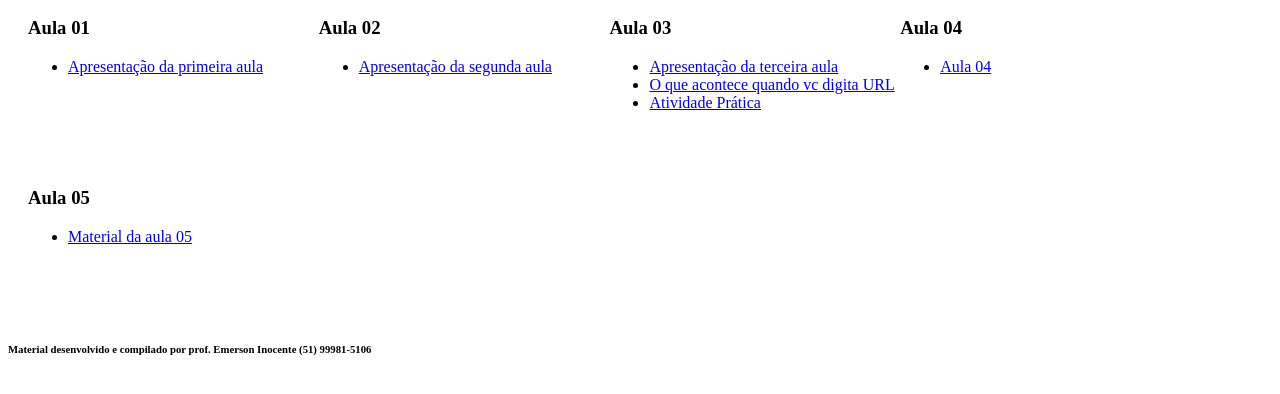
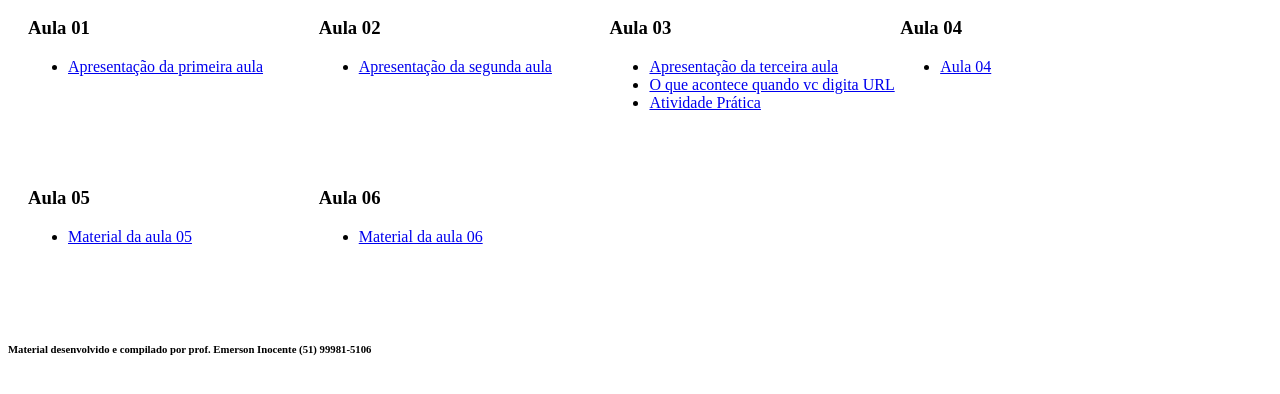
Before and after one commit to emersoninocente/SENAC67-UC15_202309, a plain HTML site: page index.html in a window 1280 px wide. Shown: the part 164-558 px from the top of the page. Drawn offline with Linux system fonts and the light colour scheme.

Commit message:
Update index.html

```diff
--- a/index.html
+++ b/index.html
@@ -64,6 +64,12 @@
                             <li><a href="aula-05/material/aula05-imagens.html">Material da aula 05</a></li>
                         </ul>
                 </aula05>
+                <aula06 class="col-25">
+                    <h3>Aula 06</h3>
+                        <ul>
+                            <li><a href="aula-06/aula06.html">Material da aula 06</a></li>
+                        </ul>
+                </aula06>
             </div>
         </section>
         <footer>
```
